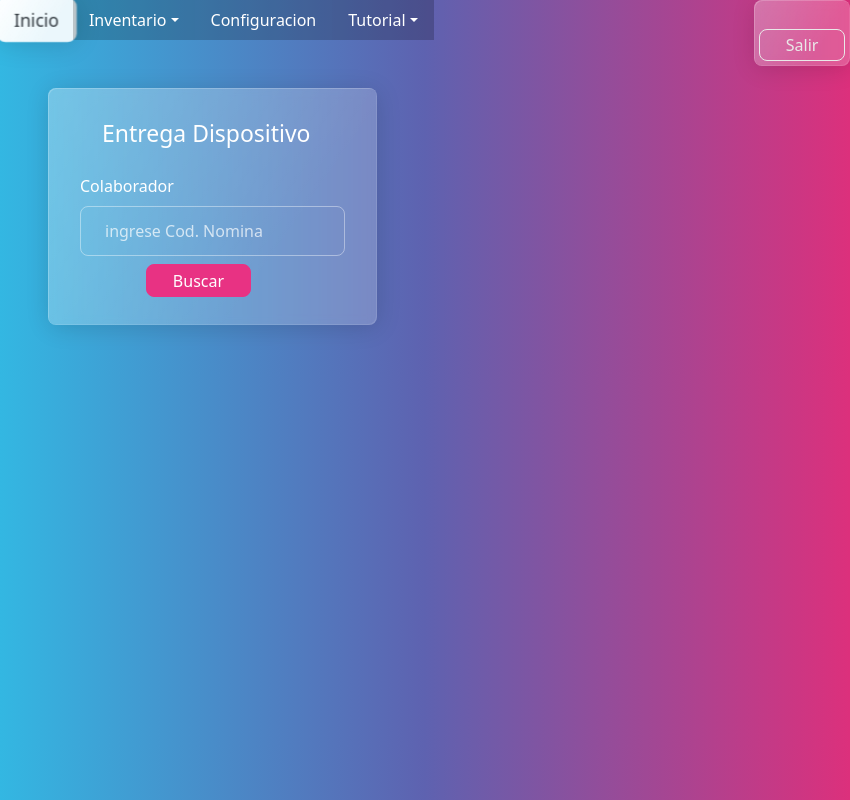
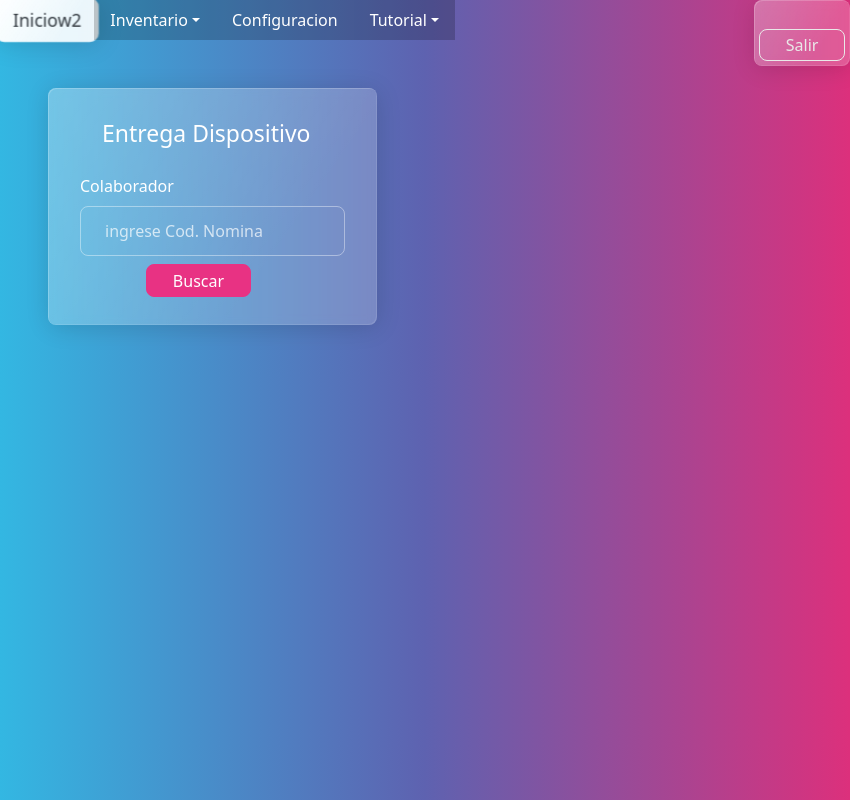
Before and after one commit to jortizr/inventario-electron, an Electron app: page src/UI/index1.html in a window 850 px wide. Drawn offline with Linux system fonts and the light colour scheme.

Commit message:
fix corregido

```diff
--- a/src/UI/index.html
+++ b/src/UI/index1.html
@@ -21,7 +21,7 @@
               aria-selected="true"
               role="tab"
               onclick="changeTab(event)"
-              >Inicio</a
+              >Iniciow2</a
             >
           </li>
           <!-- menu desplegable -->
--- a/src/UI/renderer.js
+++ b/src/UI/renderer.js
@@ -30,10 +30,10 @@ tabs.addEventListener("click", (e)=>{
       //agrega a los nav-link el active y selected
       e.target.classList.add("active");
       e.target.ariaSelected = "true";
-      if(e.target.innerText != undefined){
+      //carga la pagina
        loadPag(e.target.innerText);
        divRender.innerHTML = ""
-      }
+
 
     } catch (e) {
       console.log("este es el error: "+e);
@@ -81,7 +81,6 @@ async function dataSesion(){
 dataSesion();
 //carga las paginas desde el main
 async function loadPag(namePagina){
-  console.log("este es el contenido del nombre de la pagina"+ namePagina);
   const page = await window.electronAPI.loadPag(namePagina)
   document.getElementById("main-page").innerHTML = page;
 }
```
Also changed, not shown: src/UI/admin.html (+5 -2 lines).
